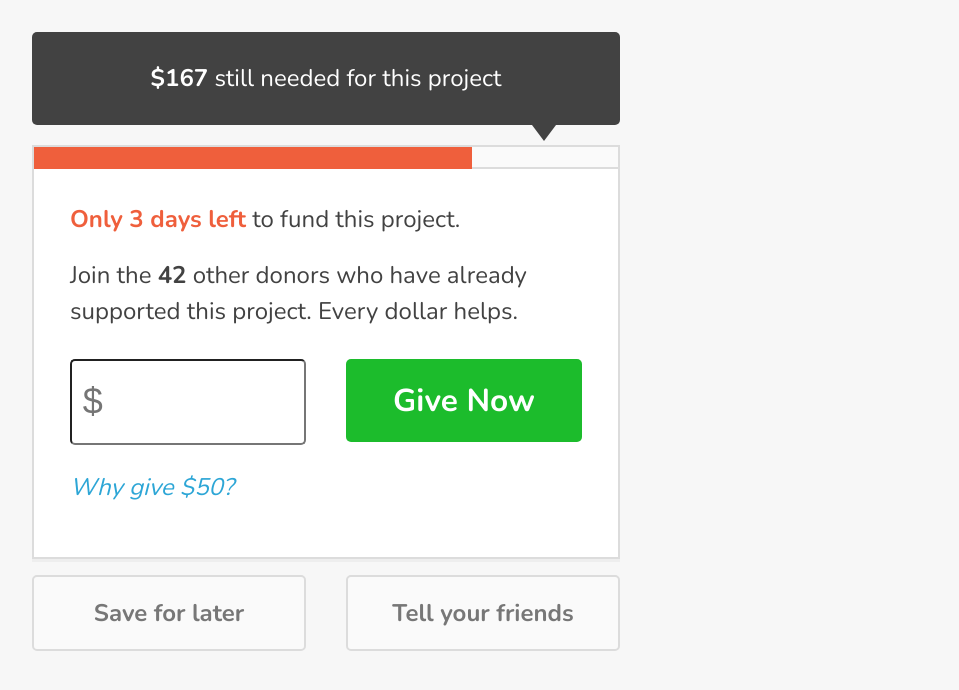
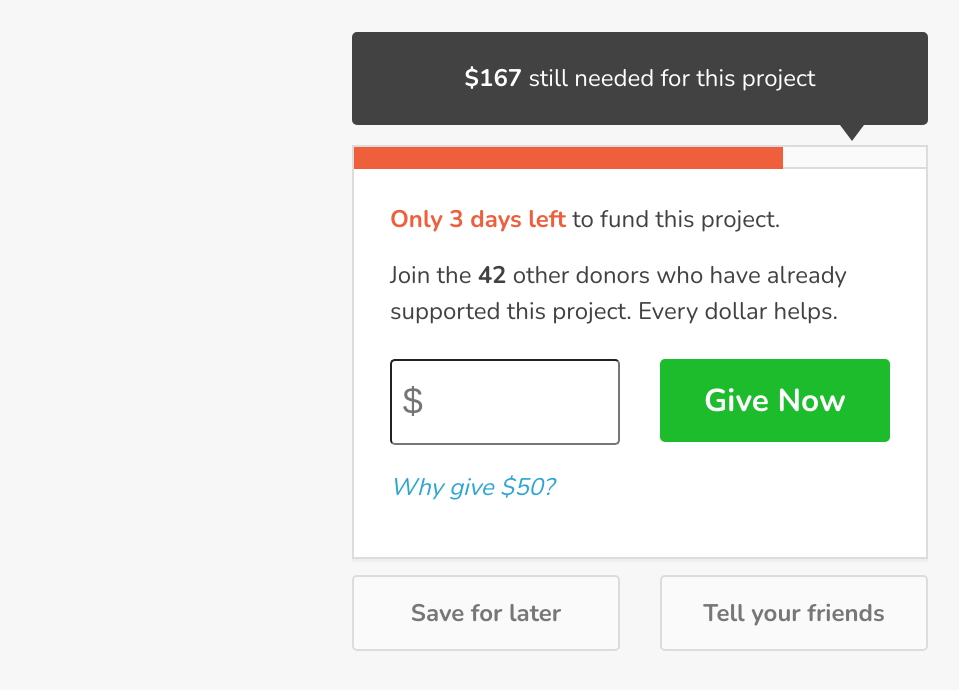
Before and after one commit to ecrissman/planning-center-project, a plain HTML site: page index.html in a window 1280 px wide. Shown: the whole page, without its empty margins (0-959 px from the left). Drawn offline with nearby package versions, Linux system fonts and the light colour scheme.

Commit message:
Final changes

```diff
--- a/CSS/style.scss
+++ b/CSS/style.scss
@@ -128,7 +128,7 @@ form {
 }
 
 .container {
-  max-width: 100em;
+  max-width: 40rem;
   margin-right: auto;
   margin-left: auto;
   padding: 2rem;
@@ -215,7 +215,6 @@ form {
   .s4 { width: 25%; }
   .s6 { width: 50%; }
   .s8 { width: 75%; }
-  .s12 { width: 100%; }
 }
 
 @media screen and (min-width: 980px) {
@@ -223,5 +222,4 @@ form {
   .m4 { width: 25%; }
   .m6 { width: 50%; }
   .m8 { width: 75%; }
-  .m12 { width: 100%; }
 }
--- a/index.html
+++ b/index.html
@@ -10,7 +10,7 @@
     <div class="container">
         <section>
             <div class="row">
-                <div class="col s12 m6">
+                <div class="col">
                     <div class="need-box">
                         <h3><b>&#36;167</b> still needed for this project</h3>
                         <div class="arrow-down"></div>
@@ -37,10 +37,10 @@
                 </div>
             </div>
             <div class="row">
-                <div class="col s12 m4">
+                <div class="col m6">
                     <button class="secondary" type="submit" name="save">Save for later</button>
                 </div>
-                <div class="col s12 m4">
+                <div class="col m6">
                     <button class="secondary" type="submit" name="share">Tell your friends</button>
                 </div>
             </div>
```
Also changed, not shown: CSS/style.css, 1 other file.
